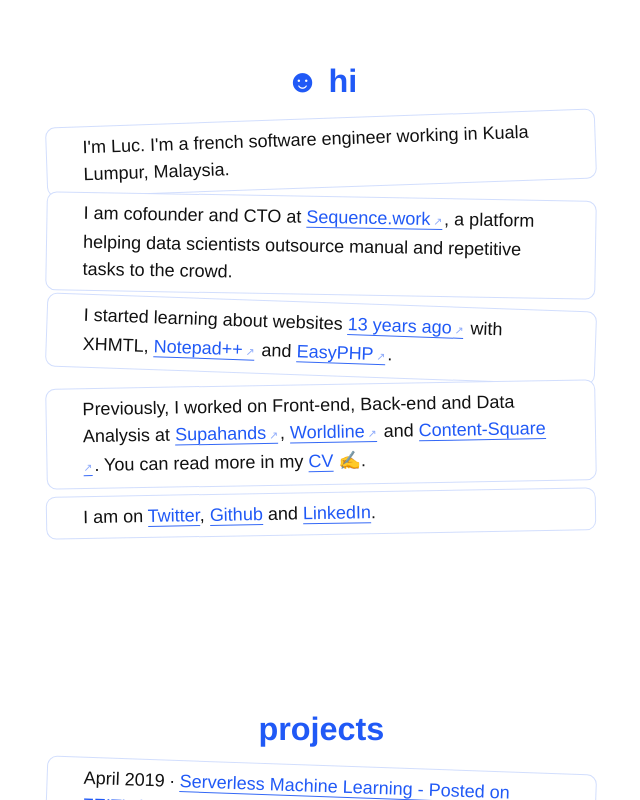
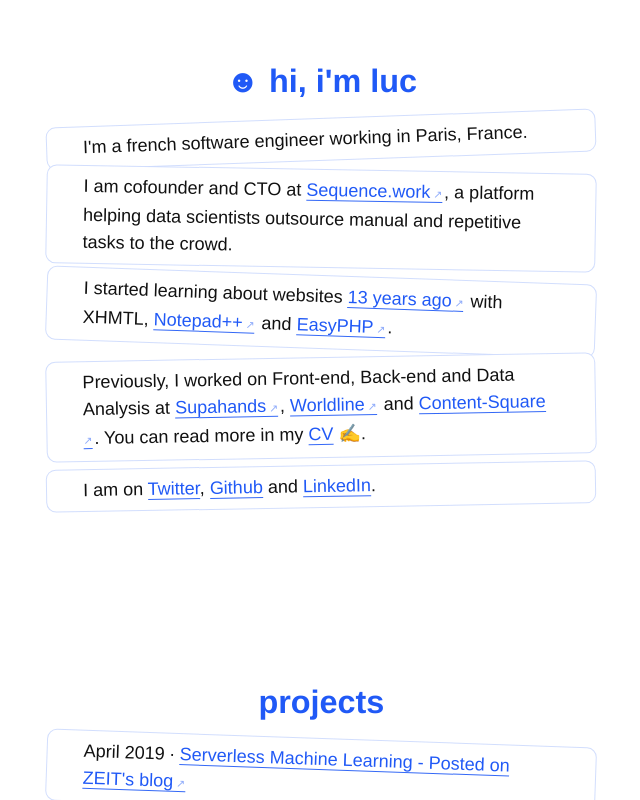
Before and after one commit to lucleray/luc.im, a Next.js app: page / in a window 1280 px wide. Shown: the top 800 px of the page, without its empty margins (56-696 px from the left). Built offline with nearby package versions, Linux system fonts and the light colour scheme; a web font is replaced by a local one.

Commit message:
update title and presentation

```diff
--- a/pages/index.js
+++ b/pages/index.js
@@ -261,11 +261,11 @@ export default () => (
     </Head>
 
     <ContentContainer>
-      <H2>☻ hi</H2>
+      <H2>☻ hi, i{"'"}m luc</H2>
 
       <Card>
-        I'm Luc. I'm a french software engineer working in Kuala Lumpur,
-        Malaysia.
+        I'm a french software engineer working in Paris,
+        France.
       </Card>
 
       <Card>
```
